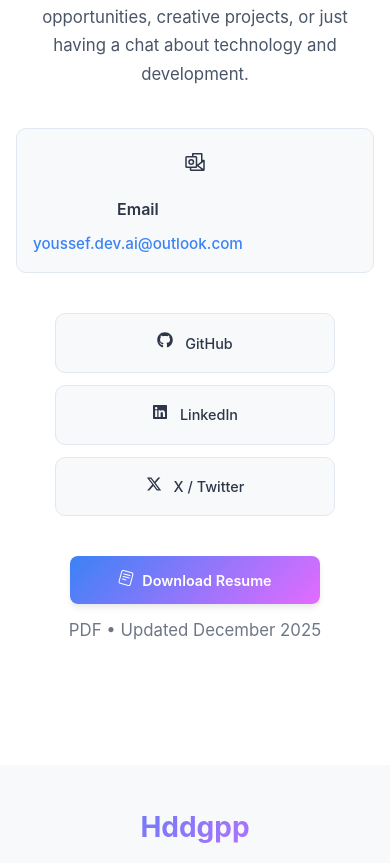
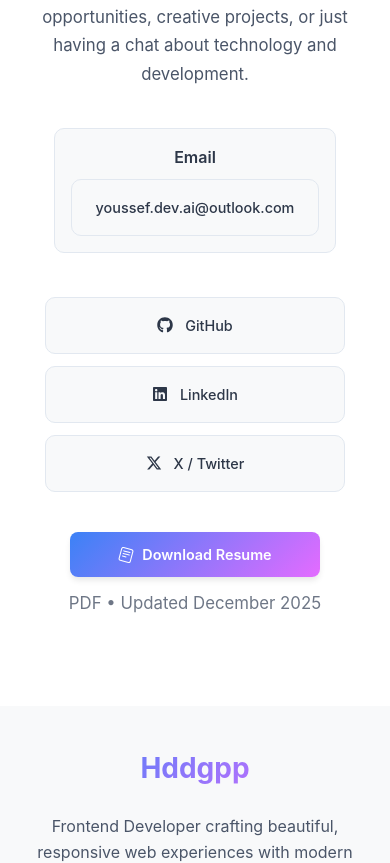
Before and after one commit to hddgpp/Portfolio, a React (Vite) app in the folder Portfolio/: page / in a window 390 px wide. Shown: the part 6764-7627 px from the top of the page. Built offline with nearby package versions, Linux system fonts and the light colour scheme; no server answers.

Commit message:
adjustiing the css

```diff
--- a/Portfolio/src/components/Contact.jsx
+++ b/Portfolio/src/components/Contact.jsx
@@ -29,20 +29,20 @@ const Contact = () => {
               I'm always open to discussing new opportunities, creative projects,
               or just having a chat about technology and development.
             </p>
-
+            <div className="social-links">
             <div className="contact-details">
               <div className="contact-detail">
-                <span className="detail-icon"><PiMicrosoftOutlookLogo /></span>
+
                 <div>
                   <h4>Email</h4>
-                  <a href="mailto:youssef.dev.ai@outlook.com" className="contact-link">
+                  <a href="mailto:youssef.dev.ai@outlook.com" className="social-link">
                     youssef.dev.ai@outlook.com
                   </a>
                 </div>
               </div>
             </div>
 
-            <div className="social-links">
+
               <a href="https://github.com/hddgpp" target="_blank" rel="noopener noreferrer" className="social-link">
                 <span className="social-icon"><FaGithub /></span>
                 GitHub
--- a/Portfolio/src/styles/Contact.css
+++ b/Portfolio/src/styles/Contact.css
@@ -16,9 +16,16 @@
 
 .contact-content {
   display: grid;
-  grid-template-columns: 1fr 1fr;
-  gap: 4rem;
+  grid-template-columns: 1fr;
+  gap: 3rem;
   align-items: start;
+  justify-items: center;
+}
+
+.contact-info {
+  width: 100%;
+  max-width: 500px;
+  text-align: center;
 }
 
 .contact-info h3 {
@@ -35,32 +42,30 @@
   font-size: 1.05rem;
 }
 
-/* Contact Details */
+/* Contact Details Positioning */
 .contact-details {
-  margin-bottom: 2.5rem;
+  margin-bottom: 2rem;
+  display: flex;
+  justify-content: center;
 }
 
 .contact-detail {
   display: flex;
-  align-items: flex-start;
+  align-items: center;
   gap: 1rem;
-  margin-bottom: 1.5rem;
   padding: 1.25rem;
   background: var(--bg-secondary);
   border-radius: 10px;
   border: 1px solid var(--border);
   transition: all 0.3s ease;
+  max-width: 400px;
+  width: 100%;
+  justify-content: center;
 }
 
 .contact-detail:hover {
   transform: translateY(-2px);
   box-shadow: 0 5px 15px rgba(0, 0, 0, 0.1);
-}
-
-.detail-icon {
-  font-size: 1.5rem;
-  margin-top: 0.1rem;
-  flex-shrink: 0;
 }
 
 .contact-detail h4 {
@@ -70,30 +75,13 @@
   font-weight: 600;
 }
 
-.contact-link {
-  color: var(--accent);
-  text-decoration: none;
-  font-weight: 500;
-  transition: all 0.3s ease;
-  font-size: 0.95rem;
-}
-
-.contact-link:hover {
-  color: var(--accent-hover);
-  text-decoration: underline;
-}
-
-.contact-text {
-  color: var(--text-secondary);
-  font-size: 0.95rem;
-}
-
-/* Social Links */
+/* Social Links Positioning */
 .contact-info .social-links {
   display: flex;
   flex-direction: column;
   gap: 0.75rem;
   margin-bottom: 2.5rem;
+  align-items: center;
 }
 
 .contact-info .social-link {
@@ -108,6 +96,8 @@
   display: flex;
   align-items: center;
   gap: 0.75rem;
+  width: 250px;
+  justify-content: center;
 }
 
 .contact-info .social-link:hover {
@@ -121,12 +111,17 @@
 .social-icon {
   font-size: 1.1rem;
   flex-shrink: 0;
+  display: flex;
+  align-items: center;
 }
 
-/* Resume Download */
+/* Resume Download Positioning */
 .resume-download {
   margin-top: 2rem;
   text-align: center;
+  display: flex;
+  flex-direction: column;
+  align-items: center;
 }
 
 .resume-button {
@@ -145,6 +140,8 @@
   cursor: pointer;
   font-size: 1rem;
   font-family: inherit;
+  justify-content: center;
+  width: 250px;
 }
 
 .resume-button:hover {
@@ -155,6 +152,8 @@
 
 .resume-icon {
   font-size: 1.2rem;
+  display: flex;
+  align-items: center;
 }
 
 .file-info {
@@ -164,106 +163,23 @@
   opacity: 0.8;
 }
 
-/* Contact Actions */
+/* Contact Actions - Empty but kept for structure */
 .contact-actions {
-  display: flex;
-  flex-direction: column;
-  gap: 1.5rem;
+  display: none;
 }
 
-.action-card {
-  background: var(--card-bg);
-  padding: 2rem;
-  border-radius: 12px;
-  box-shadow: var(--shadow);
-  border: 1px solid var(--border);
-  text-align: center;
-  transition: all 0.3s ease;
-}
-
-.action-card:hover {
-  transform: translateY(-5px);
-  box-shadow: 0 15px 30px rgba(0, 0, 0, 0.15);
-}
-
-.action-card h4 {
-  font-size: 1.3rem;
-  margin-bottom: 1rem;
-  color: var(--text-primary);
-  font-weight: 600;
-}
-
-.action-card p {
-  color: var(--text-secondary);
-  margin-bottom: 1.5rem;
-  line-height: 1.6;
-  font-size: 0.95rem;
-}
-
-.action-button {
-  background: var(--accent);
-  color: white;
-  padding: 1rem 2rem;
-  border-radius: 8px;
-  text-decoration: none;
-  font-weight: 600;
-  transition: all 0.3s ease;
-  display: inline-block;
-  width: 100%;
-  text-align: center;
-}
-
-.action-button:hover {
-  background: var(--accent-hover);
-  transform: translateY(-2px);
-  box-shadow: 0 8px 20px rgba(59, 130, 246, 0.3);
-}
-
-.action-button.secondary {
-  background: transparent;
-  color: var(--accent);
-  border: 2px solid var(--accent);
-}
-
-.action-button.secondary:hover {
-  background: var(--accent);
-  color: white;
-}
-
-/* Responsive Design */
-@media (max-width: 1024px) {
-  .contact-content {
-    gap: 3rem;
-  }
-}
-
+/* Responsive Design - Positioning Only */
 @media (max-width: 968px) {
   .contact-content {
-    grid-template-columns: 1fr;
-    gap: 3rem;
+    gap: 2rem;
   }
 
   .contact-info {
-    text-align: center;
+    max-width: 100%;
   }
 
   .contact-detail {
-    flex-direction: column;
-    text-align: center;
-    gap: 0.75rem;
-  }
-
-  .detail-icon {
-    align-self: center;
-  }
-
-  .contact-info .social-links {
-    align-items: center;
-  }
-
-  .contact-info .social-link {
-    width: 250px;
-    justify-content: center;
+    max-width: 350px;
   }
 }
 
@@ -272,57 +188,39 @@
     padding: 3rem 0 0;
   }
 
-  .contact-actions {
-    gap: 1rem;
-  }
-
-  .action-card {
-    padding: 1.5rem;
-  }
-
-  .contact-info .social-links {
-    flex-direction: column;
-    align-items: center;
-  }
-
   .contact-info .social-link {
-    width: 100%;
-    max-width: 280px;
-    justify-content: center;
+    width: 280px;
   }
 
   .resume-button {
+    width: 280px;
     padding: 1.1rem 2rem;
-    width: 100%;
-    max-width: 280px;
-    justify-content: center;
   }
 }
 
 @media (max-width: 480px) {
   .contact-content {
-    gap: 2rem;
+    gap: 1.5rem;
   }
 
   .contact-detail {
     padding: 1rem;
+    max-width: 100%;
   }
 
-  .action-card {
-    padding: 1.25rem;
-  }
-
-  .action-button {
-    padding: 0.875rem 1.5rem;
+  .contact-info .social-link {
+    width: 100%;
+    max-width: 300px;
   }
 
   .resume-button {
+    width: 100%;
+    max-width: 300px;
     padding: 1rem 1.5rem;
-    font-size: 0.95rem;
   }
 }
 
-/* Animation for contact elements */
+/* Animation for contact elements - Positioning Only */
 @keyframes fadeInUp {
   from {
     opacity: 0;
@@ -335,11 +233,13 @@
 }
 
 .contact-detail,
-.action-card {
+.contact-info .social-link,
+.resume-button {
   animation: fadeInUp 0.6s ease-out;
 }
 
-.contact-detail:nth-child(1) { animation-delay: 0.1s; }
-.contact-detail:nth-child(2) { animation-delay: 0.2s; }
-.action-card:nth-child(1) { animation-delay: 0.3s; }
-.action-card:nth-child(2) { animation-delay: 0.4s; }
+.contact-detail { animation-delay: 0.1s; }
+.contact-info .social-link:nth-child(2) { animation-delay: 0.2s; }
+.contact-info .social-link:nth-child(3) { animation-delay: 0.3s; }
+.contact-info .social-link:nth-child(4) { animation-delay: 0.4s; }
+.resume-button { animation-delay: 0.5s; }
```
